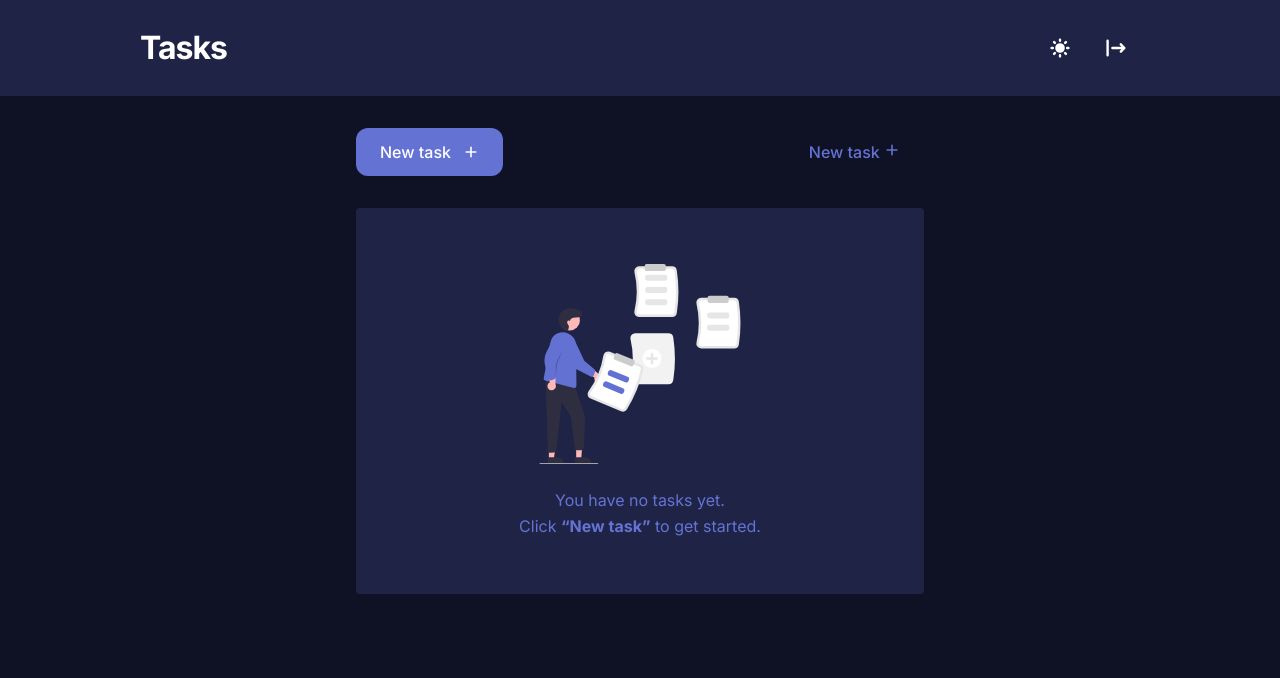
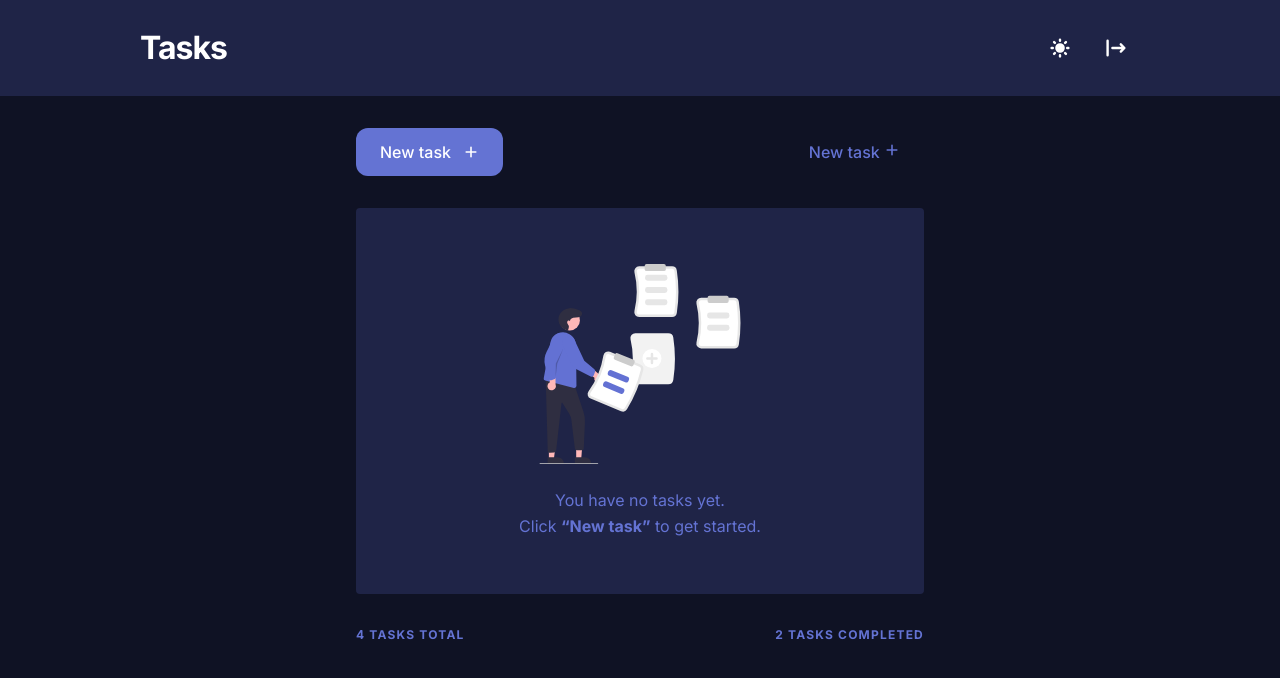
Before and after one commit to ciandm/todo-list-challenge, a Next.js app: page / in a window 1280 px wide. Shown: the top 678 px of the page. Built offline with nearby package versions, Linux system fonts and the light colour scheme.

Commit message:
added task stats under list

```diff
--- a/src/components/TasksContainer/index.js
+++ b/src/components/TasksContainer/index.js
@@ -2,6 +2,7 @@ import React from 'react';
 import * as S from './styled';
 import TasksControls from '../TasksControls/index';
 import TasksList from '../TasksList';
+import TasksStats from '../TasksList/TasksStats';
 
 function TasksContainer() {
   return (
@@ -11,6 +12,7 @@ function TasksContainer() {
         {/* form will go here */}
         <TasksList />
       </S.TasksWrapper>
+      <TasksStats />
     </S.Container>
   );
 }
--- /dev/null
+++ b/src/components/TasksList/TasksStats/index.js
@@ -0,0 +1,13 @@
+import React from 'react';
+import * as S from './styled';
+
+const TasksStats = () => {
+  return (
+    <S.Stats>
+      <S.Stat>4 tasks total</S.Stat>
+      <S.Stat>2 tasks completed</S.Stat>
+    </S.Stats>
+  );
+};
+
+export default TasksStats;
--- /dev/null
+++ b/src/components/TasksList/TasksStats/styled.js
@@ -0,0 +1,14 @@
+import styled from 'styled-components';
+import { SmallCaps } from '../../../theme/typography';
+
+export const Stats = styled.div`
+  align-items: center;
+  display: flex;
+  justify-content: space-between;
+  width: 100%;
+`;
+
+export const Stat = styled.p`
+  ${SmallCaps};
+  color: ${({ theme }) => theme.colors.moodyBlue};
+`;
--- a/src/components/TasksList/index.js
+++ b/src/components/TasksList/index.js
@@ -11,7 +11,7 @@ function TasksList({ tasks }) {
       </S.Container>
     );
   }
-  return <div />;
+  return <S.Container />;
 }
 
 export default TasksList;
--- a/src/components/TasksList/styled.js
+++ b/src/components/TasksList/styled.js
@@ -8,5 +8,4 @@ export const Container = styled.div`
     theme.darkMode
       ? ''
       : '0px 6px 16px rgba(99, 113, 211, 0.04), 0px 12px 12px rgba(99, 113, 211, 0.08);'};
-  margin-bottom: 3.2rem;
 `;
```
